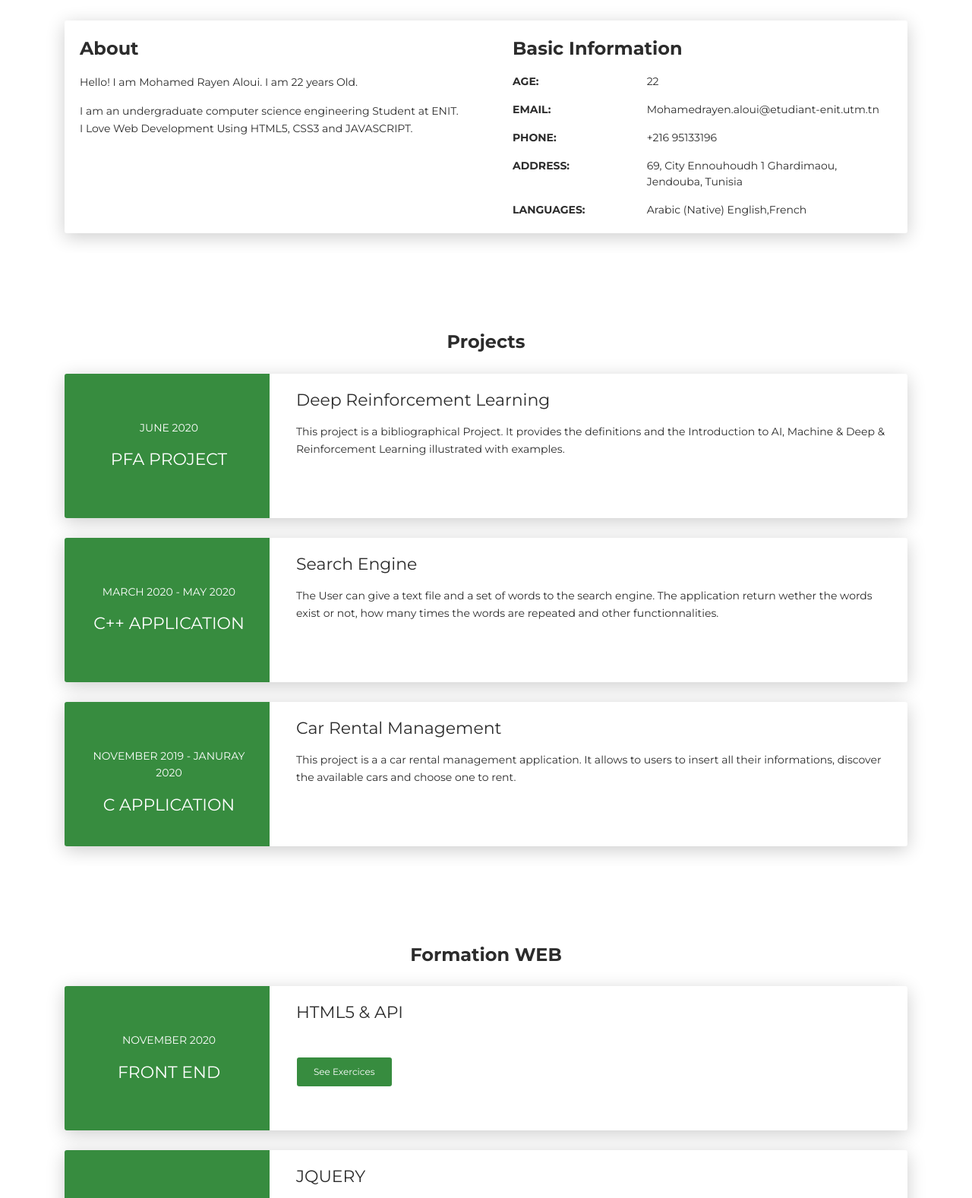
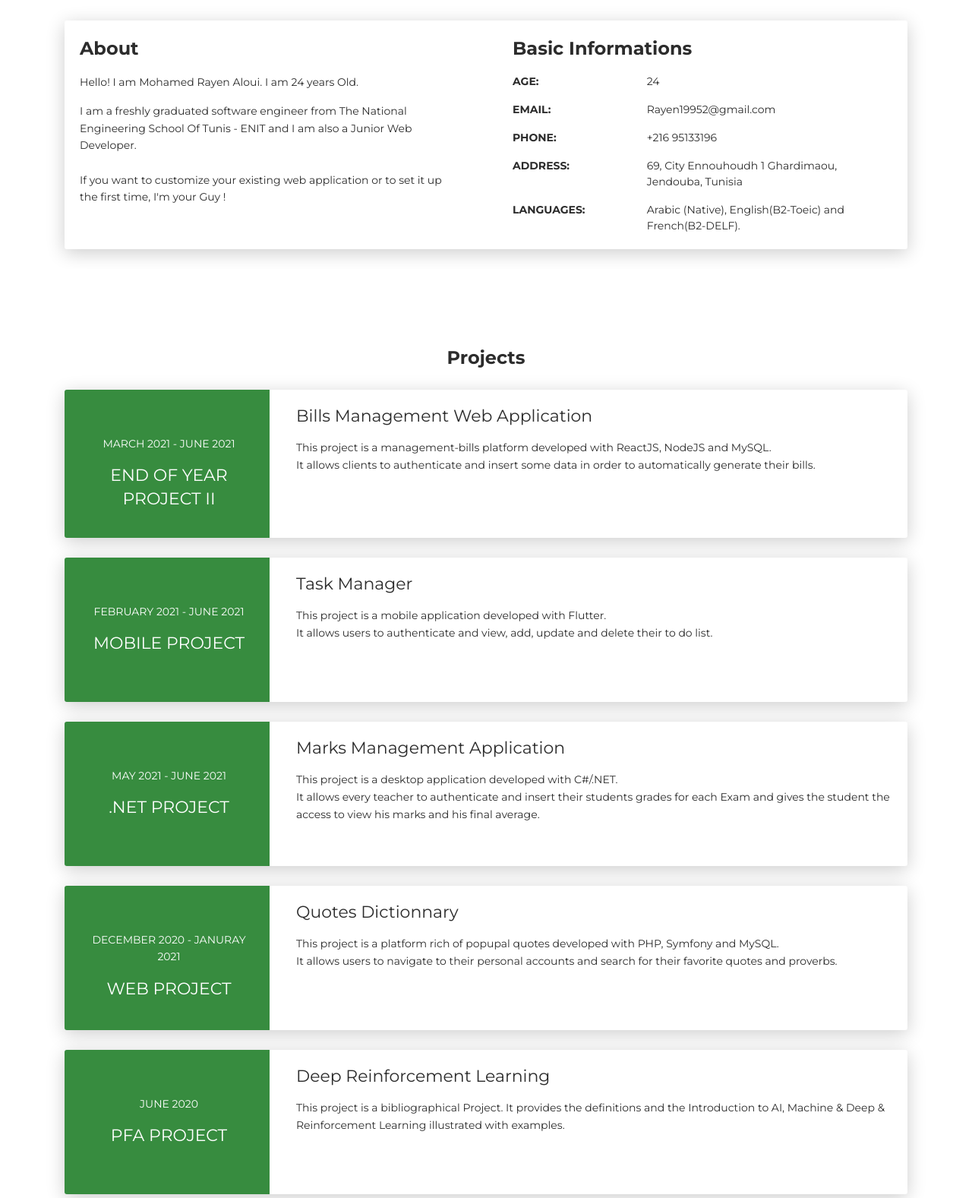
Before and after one commit to rayen-developer/Portfolio, a plain HTML site: page index.html in a window 1280 px wide. Shown: the part 593-2170 px from the top of the page at 76% size. Drawn offline with Linux system fonts and the light colour scheme.

Commit message:
update portfolio

```diff
--- a/index.html
+++ b/index.html
@@ -24,7 +24,7 @@
               <ul class="navbar-nav">
                 <li class="nav-item"><a class="nav-link smooth-scroll" href="#about">About</a></li>
                 <li class="nav-item"><a class="nav-link smooth-scroll" href="#projects">Projects</a></li>
-                <li class="nav-item"><a class="nav-link smooth-scroll" href="#web">Formation WEB</a></li>
+                <li class="nav-item"><a class="nav-link smooth-scroll" href="#work">Work Experience</a></li>
                 <li class="nav-item"><a class="nav-link smooth-scroll" href="#education">Education</a></li>
                 <li class="nav-item"><a class="nav-link smooth-scroll" href="#contact">Contact</a></li>
               </ul>
@@ -43,12 +43,12 @@
         <div class="content-center">
           <div class="cc-profile-image"><a href="#"><img src="images/rayen.jpg" alt="Image"/></a></div>
           <div class="h2 title">Mohamed Rayen Aloui</div>
-          <p class="category text-white">Computer Science Engineering Student</p><a class="btn btn-primary smooth-scroll mr-2" href="#contact" data-aos="zoom-in" data-aos-anchor="data-aos-anchor">Contact Me</a>
+          <p class="category text-white">Junior Web Developer</p><a class="btn btn-primary smooth-scroll mr-2" href="#contact" data-aos="zoom-in" data-aos-anchor="data-aos-anchor">Contact Me</a>
         </div>
       </div>
       <div class="section">
         <div class="container">
-          <div class="button-container"><a class="btn btn-default btn-round btn-lg btn-icon" href="https://www.facebook.com/Tuareg95" rel="tooltip" title="Follow me on Facebook"><i class="fa fa-facebook"></i></a><a class="btn btn-default btn-round btn-lg btn-icon" href="https://twitter.com/Rayeen_aloui" rel="tooltip" title="Follow me on Twitter"><i class="fa fa-twitter"></i></a><a class="btn btn-default btn-round btn-lg btn-icon" href="https://www.instagram.com/alouii_rayen" rel="tooltip" title="Follow me on Instagram"><i class="fa fa-instagram"></i></a></div>
+          <div class="button-container"><a class="btn btn-default btn-round btn-lg btn-icon" href="https://www.facebook.com/Tuareg95" rel="tooltip" title="Follow me on Facebook"><i class="fa fa-facebook"></i></a><a class="btn btn-default btn-round btn-lg btn-icon" href="https://twitter.com/Rayeen_aloui" rel="tooltip" title="Follow me on Twitter"><i class="fa fa-twitter"></i></a><a class="btn btn-default btn-round btn-lg btn-icon" href="https://github.com/rayen-developer" rel="tooltip" title="Follow me on Github"><i class="fa fa-github"></i></a></div>
         </div>
       </div>
     </div>
@@ -61,20 +61,23 @@
         <div class="col-lg-6 col-md-12">
           <div class="card-body">
             <div class="h4 mt-0 title">About</div>
-            <p>Hello! I am Mohamed Rayen Aloui. I am 22 years Old. </p>
-            <p>I am an undergraduate computer science engineering Student at ENIT. I Love Web Development Using HTML5, CSS3 and JAVASCRIPT.</p>
+            <p>Hello! I am Mohamed Rayen Aloui. I am 24 years Old. </p>
+            <p>I am a freshly graduated software engineer from The National Engineering School Of Tunis - ENIT and I am also a Junior Web Developer.<br><br>
+            If you want to customize your existing web application or to set it up the first time, I'm your Guy !
+            </p>
           </div>
         </div>
         <div class="col-lg-6 col-md-12">
           <div class="card-body">
-            <div class="h4 mt-0 title">Basic Information</div>
+            <div class="h4 mt-0 title">Basic Informations</div>
             <div class="row">
               <div class="col-sm-4"><strong class="text-uppercase">Age:</strong></div>
-              <div class="col-sm-8">22</div>
+              <div class="col-sm-8">24</div>
             </div>
             <div class="row mt-3">
               <div class="col-sm-4"><strong class="text-uppercase">Email:</strong></div>
-              <div class="col-sm-8">Mohamedrayen.aloui@etudiant-enit.utm.tn</div>
+              <div class="col-sm-8">Rayen19952@gmail.com
+              </div>
             </div>
             <div class="row mt-3">
               <div class="col-sm-4"><strong class="text-uppercase">Phone:</strong></div>
@@ -86,7 +89,7 @@
             </div>
             <div class="row mt-3">
               <div class="col-sm-4"><strong class="text-uppercase">Languages:</strong></div>
-              <div class="col-sm-8">Arabic (Native) English,French</div>
+              <div class="col-sm-8">Arabic (Native), English(B2-Toeic) and French(B2-DELF).</div>
             </div>
           </div>
         </div>
@@ -98,6 +101,71 @@
 <div class="section" id="projects">
   <div class="container cc-experience">
     <div class="h4 text-center mb-4 title">Projects</div>
+    <div class="card">
+      <div class="row">
+        <div class="col-md-3 bg-primary" data-aos="fade-right" data-aos-offset="50" data-aos-duration="500">
+          <div class="card-body cc-experience-header">
+            <p>March 2021 - June 2021</p>
+            <div class="h5">End Of Year Project II</div>
+          </div>
+        </div>
+        <div class="col-md-9" data-aos="fade-left" data-aos-offset="50" data-aos-duration="500">
+          <div class="card-body">
+            <div class="h5">Bills Management Web Application</div>
+            <p>This project is a management-bills platform developed with ReactJS, NodeJS and MySQL. <br>
+            It allows clients to authenticate and insert some data in order to automatically generate their bills.</p>
+          </div>
+        </div>
+      </div>
+    </div>
+    <div class="card">
+      <div class="row">
+        <div class="col-md-3 bg-primary" data-aos="fade-right" data-aos-offset="50" data-aos-duration="500">
+          <div class="card-body cc-experience-header">
+            <p>February 2021 - June 2021</p>
+            <div class="h5">Mobile Project</div>
+          </div>
+        </div>
+        <div class="col-md-9" data-aos="fade-left" data-aos-offset="50" data-aos-duration="500">
+          <div class="card-body">
+            <div class="h5">Task Manager</div>
+            <p>This project is a mobile application developed with Flutter. <br> It allows users to authenticate and view, add, update and delete their to do list.</p>
+          </div>
+        </div>
+      </div>
+    </div>
+    <div class="card">
+      <div class="row">
+        <div class="col-md-3 bg-primary" data-aos="fade-right" data-aos-offset="50" data-aos-duration="500">
+          <div class="card-body cc-experience-header">
+            <p>May 2021 - June 2021</p>
+            <div class="h5">.NET Project</div>
+          </div>
+        </div>
+        <div class="col-md-9" data-aos="fade-left" data-aos-offset="50" data-aos-duration="500">
+          <div class="card-body">
+            <div class="h5">Marks Management Application</div>
+            <p>This project is a desktop application developed with C#/.NET. <br> It allows every teacher to authenticate and insert their students grades for each Exam and gives the student the access to view his marks and his final average. </p>
+          </div>
+        </div>
+      </div>
+    </div>
+    <div class="card">
+      <div class="row">
+        <div class="col-md-3 bg-primary" data-aos="fade-right" data-aos-offset="50" data-aos-duration="500">
+          <div class="card-body cc-experience-header">
+            <p>December 2020 - Januray 2021</p>
+            <div class="h5">Web Project</div>
+          </div>
+        </div>
+        <div class="col-md-9" data-aos="fade-left" data-aos-offset="50" data-aos-duration="500">
+          <div class="card-body">
+            <div class="h5">Quotes Dictionnary</div>
+            <p>This project is a platform rich of popupal quotes developed with PHP, Symfony and MySQL. <br> It allows users to navigate to their personal accounts and search for their favorite quotes and proverbs.</p>
+          </div>
+        </div>
+      </div>
+    </div>
     <div class="card">
       <div class="row">
         <div class="col-md-3 bg-primary" data-aos="fade-right" data-aos-offset="50" data-aos-duration="500">
@@ -119,13 +187,13 @@
         <div class="col-md-3 bg-primary" data-aos="fade-right" data-aos-offset="50" data-aos-duration="500">
           <div class="card-body cc-experience-header">
             <p>March 2020 - May 2020</p>
-            <div class="h5">C++ Application</div>
+            <div class="h5">C++ Project</div>
           </div>
         </div>
         <div class="col-md-9" data-aos="fade-left" data-aos-offset="50" data-aos-duration="500">
           <div class="card-body">
             <div class="h5">Search Engine</div>
-            <p>The User can give a text file and a set of words to the search engine. The application return wether the words exist or not, how many times the words are repeated and other functionnalities.</p>
+            <p>This search engine allows the User to input a text file and a set of words so it returns wether the words exist or not, how many times words are repeated and other functionnalities.</p>
           </div>
         </div>
       </div>
@@ -135,7 +203,7 @@
         <div class="col-md-3 bg-primary" data-aos="fade-right" data-aos-offset="50" data-aos-duration="500">
           <div class="card-body cc-experience-header">
             <p>November 2019 - Januray 2020</p>
-            <div class="h5">C Application</div>
+            <div class="h5">C Project</div>
           </div>
         </div>
         <div class="col-md-9" data-aos="fade-left" data-aos-offset="50" data-aos-duration="500">
@@ -149,21 +217,24 @@
   </div>
 </div>
 
-<div class="section" id="web">
+<div class="section" id="work">
   <div class="container cc-experience">
-    <div class="h4 text-center mb-4 title">Formation WEB</div>
+    <div class="h4 text-center mb-4 title">Work Experience</div>
     <div class="card">
       <div class="row">
         <div class="col-md-3 bg-primary" data-aos="fade-right" data-aos-offset="50" data-aos-duration="500">
           <div class="card-body cc-experience-header">
-            <p>November 2020</p>
-            <div class="h5">Front End</div>
+            <p>February 2022 - May 2022</p>
+            <div class="h5">End Of Study Internship</div>
           </div>
         </div>
         <div class="col-md-9" data-aos="fade-left" data-aos-offset="50" data-aos-duration="500">
           <div class="card-body">
-            <div class="h5">HTML5 & API</div>
-            <p><br><a class="btn btn-primary smooth-scroll mr-2" href="https://drive.google.com/file/d/1xew7OeOu-MPQKPhmvFWvDZIsvDrCk5_2/view" data-aos="zoom-in" data-aos-anchor="data-aos-anchor">See Exercices</a></p>
+            <div class="h5">FullStack Developer Intern - Talan Tunisie</div>
+            <p>-Building Inspection program management platform using
+              ReactJS, Redux, Symfony 5 and MongoDB. <br><br>
+              - Implementing a whole validation system for entered data by
+              inspectors. <br><br> - Adding an "import & export to Excel" API. </p>
           </div>
         </div>
       </div>
@@ -172,14 +243,15 @@
       <div class="row">
         <div class="col-md-3 bg-primary" data-aos="fade-right" data-aos-offset="50" data-aos-duration="500">
           <div class="card-body cc-experience-header">
-            <p>October 2020</p>
-            <div class="h5">Front End</div>
+            <p>July 2021 - September 2021</p>
+            <div class="h5">Summer Internship</div>
           </div>
         </div>
         <div class="col-md-9" data-aos="fade-left" data-aos-offset="50" data-aos-duration="500">
           <div class="card-body">
-            <div class="h5">JQUERY</div>
-            <p><br><a class="btn btn-primary smooth-scroll mr-2" href="https://drive.google.com/file/d/1pS9yY6ND4XhaknxKTD_3GDJX_uboHrTd/view" data-aos="zoom-in" data-aos-anchor="data-aos-anchor">See Exercices</a></p>
+            <div class="h5">FullStack Developer Intern - Ministry of Local Affairs</div>
+            <p><br>Building a municipal database with React, NodeJs, Express
+              and MySQL.</p>
           </div>
         </div>
       </div>
@@ -188,14 +260,14 @@
       <div class="row">
         <div class="col-md-3 bg-primary" data-aos="fade-right" data-aos-offset="50" data-aos-duration="500">
           <div class="card-body cc-experience-header">
-            <p>October 2020</p>
-            <div class="h5">Front End</div>
+            <p>July 2020 - August 2020</p>
+            <div class="h5">Summer Internship</div>
           </div>
         </div>
         <div class="col-md-9" data-aos="fade-left" data-aos-offset="50" data-aos-duration="500">
           <div class="card-body">
-            <div class="h5">JAVASCRIPT</div>
-            <p><br><a class="btn btn-primary smooth-scroll mr-2" href="https://drive.google.com/file/d/1HytFvjVp9d73co2g_hiiiIVUw9BnazmV/view" data-aos="zoom-in" data-aos-anchor="data-aos-anchor">See Exercices</a></p>
+            <div class="h5">Workman Intern - Tunisie Telecom</div>
+            <p><br>- Discovering Tunisie Telecom infrastructures. <br><br> - Responding to customers complaints. <br> <br> - Managing customer service.</p>
           </div>
         </div>
       </div>
@@ -218,7 +290,7 @@
           <div class="card-body">
             <div class="h5">Computer Science Engineering</div>
             <p class="category">National Engineering School Of Tunis - ENIT</p>
-            <p>After succeeding two years of Preparatory classes, I am now studying computer science engineering at ENIT.</p>
+            <p>After succeeding two years of Preparatory classes, I've studied computer science engineering at ENIT.</p>
           </div>
         </div>
       </div>
@@ -316,7 +388,7 @@
                     <p class="mb-0"><strong>Phone</strong></p>
                     <p class="pb-2">+216 95133196</p>
                     <p class="mb-0"><strong>Email</strong></p>
-                    <p>Mohamedrayen.aloui@etudiant-enit.utm.tn</p>
+                    <p>Rayen19952@gmail.com</p>
                   </div>
                 </div>
               </div>
@@ -329,7 +401,7 @@
 </div></div>
     </div>
     <footer class="footer">
-      <div class="container text-center"><a class="cc-facebook btn btn-link" href="https://www.facebook.com/Tuareg95"><i class="fa fa-facebook fa-2x " aria-hidden="true"></i></a><a class="cc-twitter btn btn-link " href="https://twitter.com/Rayeen_aloui"><i class="fa fa-twitter fa-2x " aria-hidden="true"></i></a><a class="cc-instagram btn btn-link" href="https://www.instagram.com/alouii_rayen"><i class="fa fa-instagram fa-2x " aria-hidden="true"></i></a></div>
+      <div class="container text-center"><a class="cc- btn btn-link" href="https://www.facebook.com/Tuareg95"><i class="fa fa-facebook fa-2x " aria-hidden="true"></i></a><a class="cc-twitter btn btn-link " href="https://twitter.com/Rayeen_aloui"><i class="fa fa-twitter fa-2x " aria-hidden="true"></i></a><a class="cc- btn btn-link" href="https://github.com/rayen-developer"><i class="fa fa-github fa-2x " aria-hidden="true"></i></a></div>
       <div class="h4 title text-center">Mohamed Rayen Aloui</div>
       <div class="text-center text-muted">
         <p>&copy; All rights reserved.</p>
```
